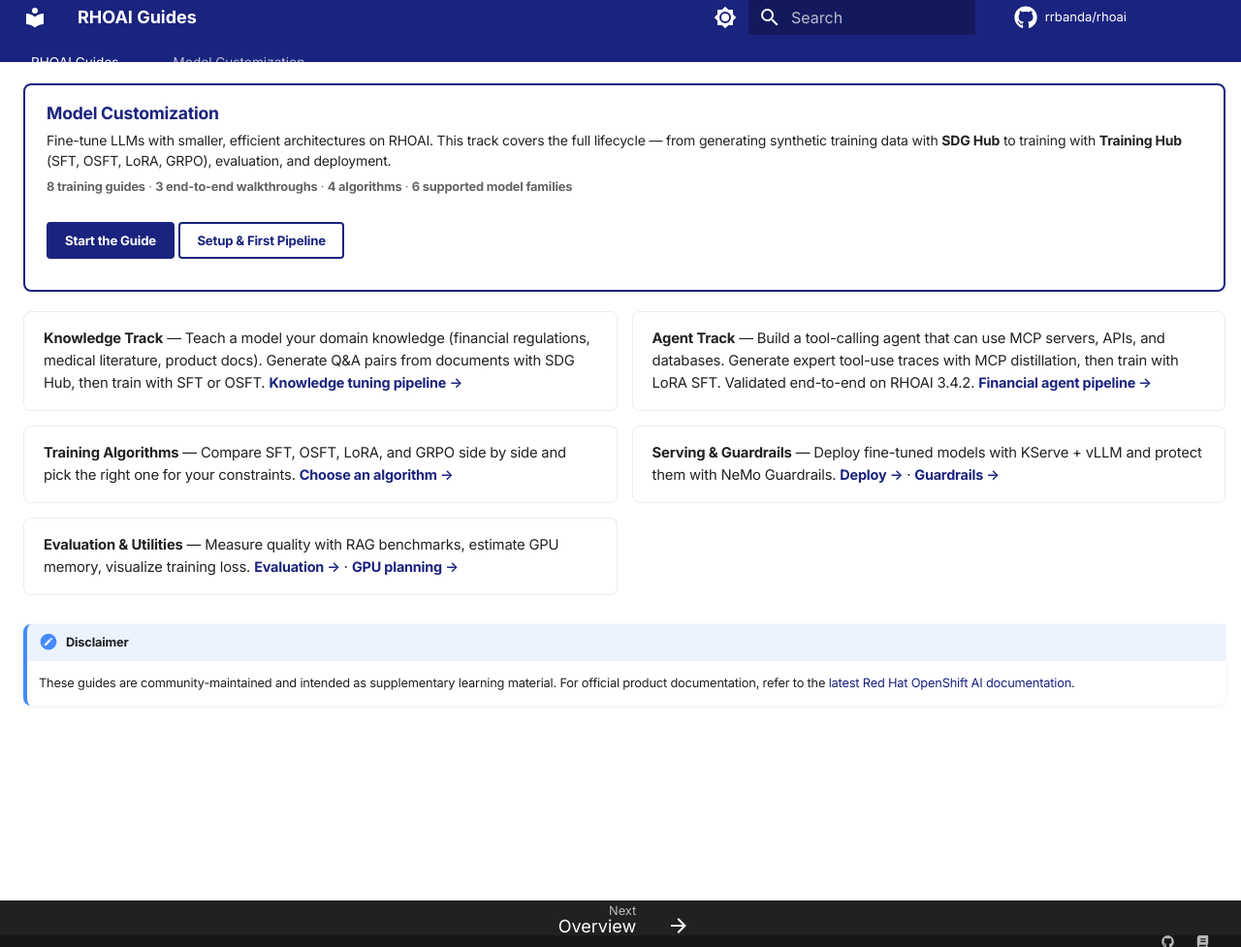
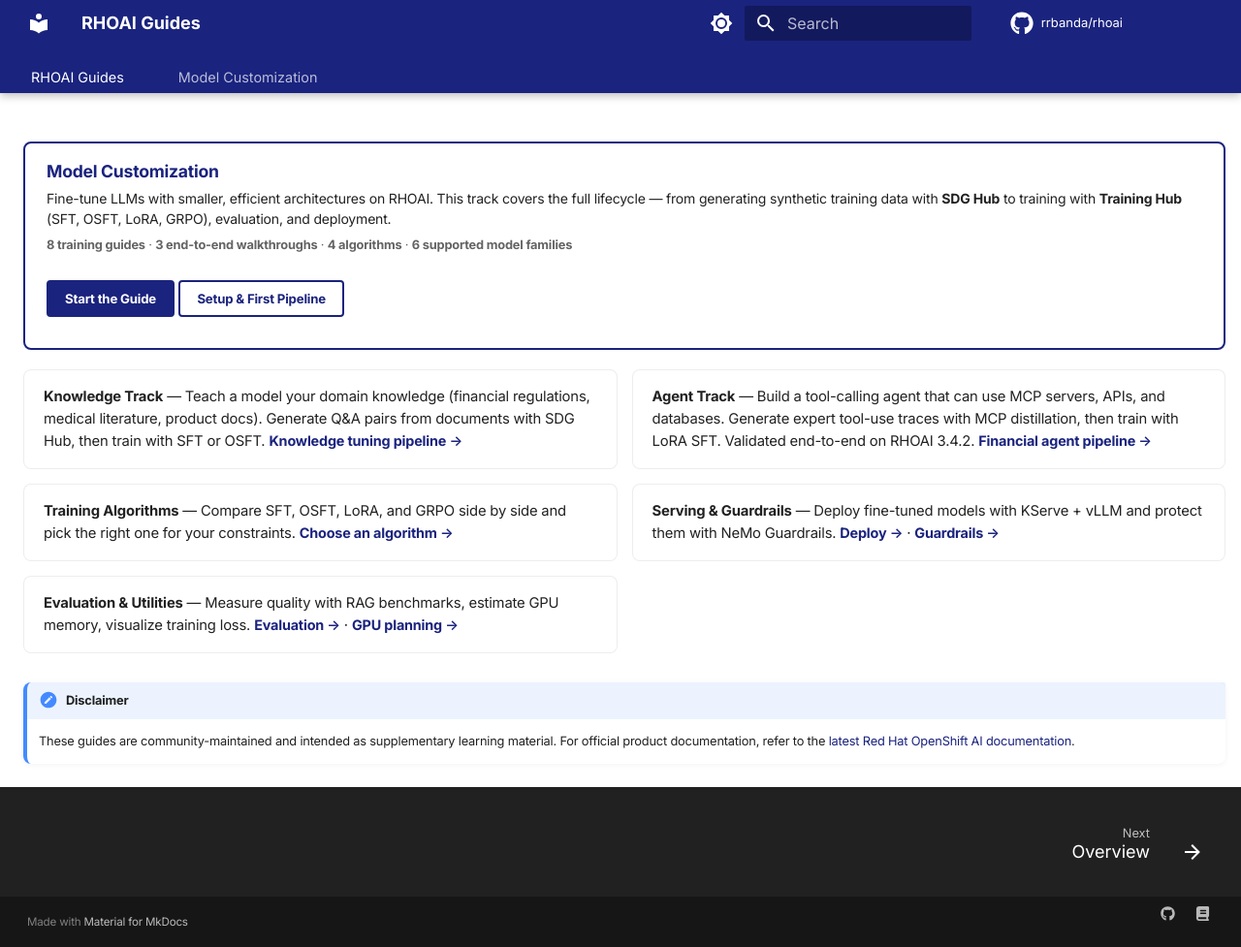
Before and after one commit to rrbanda/rhoai, an MkDocs documentation site: the page built from docs/index.md, in a window 1280 px wide and 977 px high. Shown: the whole window at 97% size. Built offline with MkDocs 1.6.1 and Material for MkDocs 9.7.7, drawn with Linux system fonts in a browser that asks for light colours; comment, search, counter and statistics services are not loaded.

Commit message:
fix: resolve header and footer text clipping on GH Pages
- Header: replace fixed height (36px) with min-height (42px)
- Footer: remove position:fixed and fixed height constraints that
  clipped prev/next nav text and copyright line
- Increase footer font sizes from 0.42/0.44rem to 0.58rem for legibility
- Tabs: use min-height (32px) instead of fixed height (28px)
- Remove content/sidebar max-height calc that depended on old fixed sizes

```diff
--- a/docs/stylesheets/extra.css
+++ b/docs/stylesheets/extra.css
@@ -109,25 +109,23 @@
 
 /* --------------- Header --------------- */
 .md-header {
-  height: 36px;
-  min-height: 36px;
+  min-height: 42px;
 }
 
 .md-header__inner {
-  padding: 0 0.6rem;
-  height: 36px;
+  padding: 0 0.8rem;
+  min-height: 42px;
 }
 
 /* --------------- Navigation Tabs --------------- */
 .md-tabs {
   font-weight: 500;
-  height: 28px;
-  min-height: 0;
+  min-height: 32px;
 }
 
 .md-tabs__link {
-  font-size: 0.68rem;
-  padding: 0.2rem 0.8rem;
+  font-size: 0.72rem;
+  padding: 0.35rem 0.8rem;
 }
 
 .md-nav__link {
@@ -150,99 +148,64 @@
   font-style: italic;
 }
 
-/* --------------- Sticky Footer + Internal Scroll --------------- */
-.md-content {
-  overflow-y: auto;
-  max-height: calc(100vh - 48px - 48px - 36px);
+/* --------------- Footer --------------- */
+.md-footer {
+  border-top: 1px solid var(--md-default-fg-color--lightest);
+  font-size: 0.72rem;
 }
 
-.md-sidebar {
-  overflow-y: auto;
-  max-height: calc(100vh - 48px - 48px - 36px);
-}
-
-.md-footer {
-  position: fixed !important;
-  bottom: 0 !important;
-  left: 0;
-  right: 0;
-  z-index: 100;
-  height: 48px;
-  display: flex !important;
-  flex-direction: column;
-  justify-content: center;
-  border-top: 1px solid var(--md-default-fg-color--lightest);
-  font-size: 0.65rem;
-  padding: 0;
-}
-
-/* Prevent content from hiding behind the fixed footer */
-.md-main {
-  padding-bottom: 52px;
-}
-
-/* Previous / Next nav takes the full row */
 .md-footer__inner {
-  padding: 0 0.8rem;
-  min-height: 0;
-  line-height: 1;
-  flex: 1;
+  padding: 0.4rem 0.8rem;
   display: flex;
   align-items: center;
 }
 
 .md-footer__link {
-  padding: 0 0.4rem;
-}
-
-.md-footer-nav__link {
-  padding: 0 0.4rem;
+  padding: 0.3rem 0.5rem;
 }
 
 .md-footer-nav__title {
-  font-size: 0.56rem;
+  font-size: 0.68rem;
   margin: 0;
   padding: 0;
-  line-height: 1.1;
+  line-height: 1.3;
 }
 
 .md-footer-nav__direction {
-  font-size: 0.42rem;
-  line-height: 1;
+  font-size: 0.58rem;
+  line-height: 1.2;
 }
 
 .md-footer-nav__link .md-icon {
-  width: 0.75rem;
-  height: 0.75rem;
+  width: 0.85rem;
+  height: 0.85rem;
 }
 
-/* "Made with Material for MkDocs" bar — inline, minimal */
+/* "Made with Material for MkDocs" bar */
 .md-footer-meta {
-  padding: 0;
-  min-height: 0;
+  padding: 0.2rem 0;
 }
 
 .md-footer-meta__inner {
-  padding: 0 0.8rem;
-  font-size: 0.44rem;
-  line-height: 1;
+  padding: 0.2rem 0.8rem;
+  font-size: 0.58rem;
+  line-height: 1.3;
   display: flex;
   align-items: center;
-  min-height: 0;
-  height: 12px;
+  min-height: 20px;
 }
 
 .md-footer-meta .md-copyright {
-  font-size: 0.44rem;
+  font-size: 0.58rem;
 }
 
 .md-footer-meta .md-social {
-  padding: 0;
+  padding: 0.1rem 0;
 }
 
 .md-footer-meta .md-social__link svg {
-  width: 0.65rem;
-  height: 0.65rem;
+  width: 0.75rem;
+  height: 0.75rem;
 }
 
 /* ==========================================================================
```
